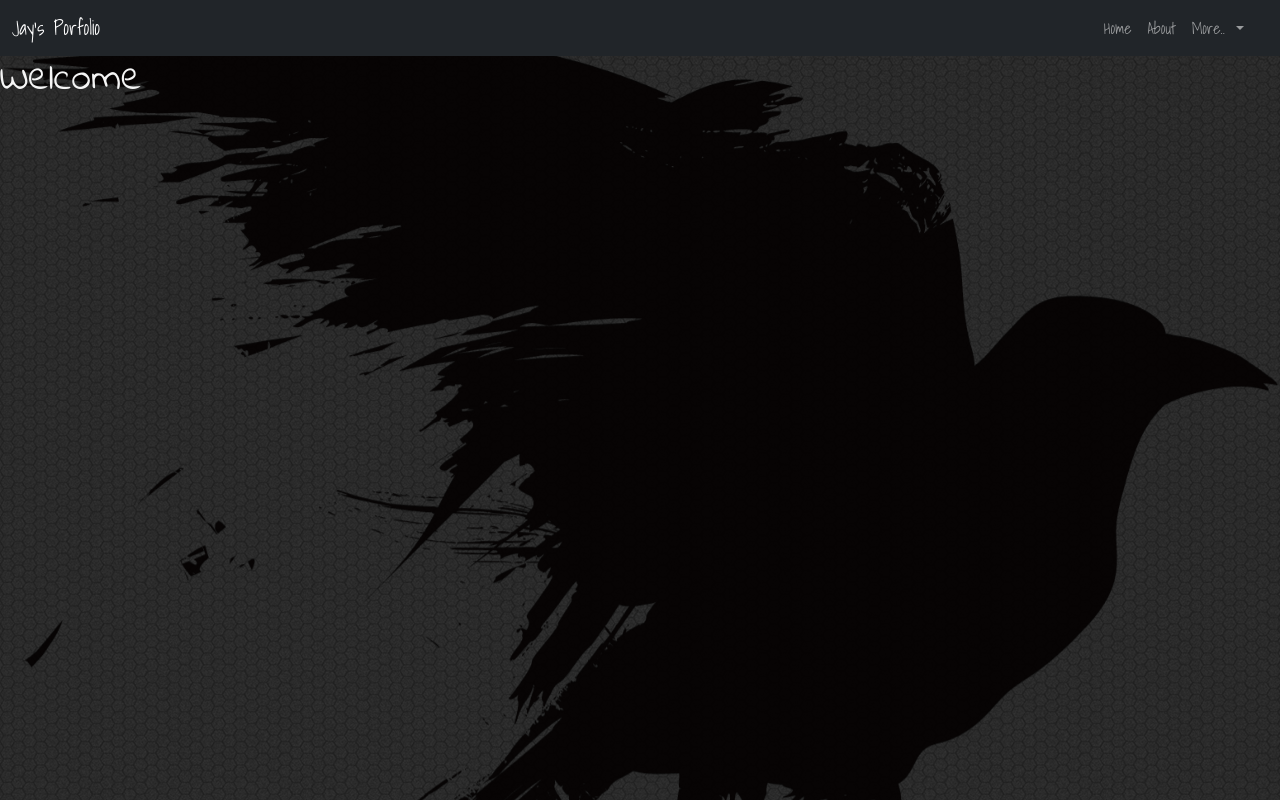
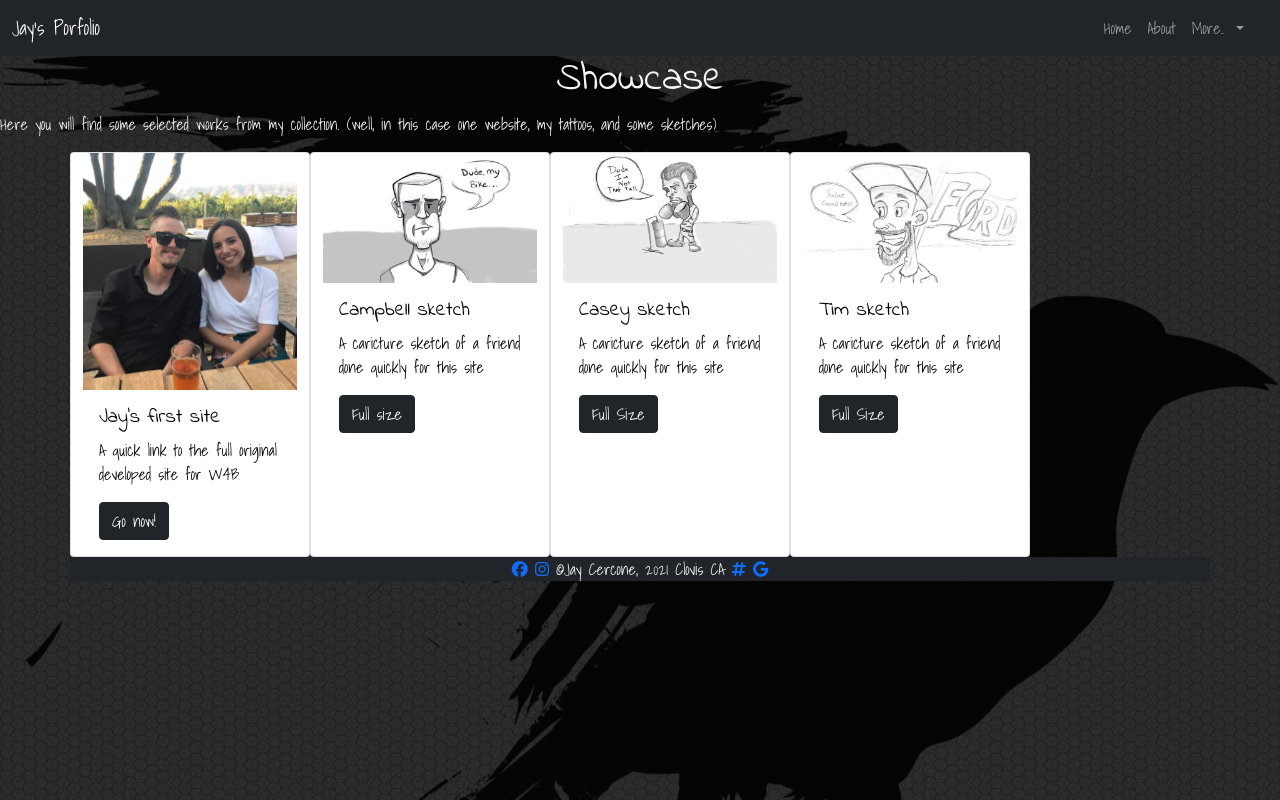
Before and after one commit to JayC424/mfw-final, a plain HTML site: page works1.html in a window 1280 px wide. Drawn offline with nearby package versions, Linux system fonts and the light colour scheme.

Commit message:
Giving up. all done. Brain hurts.

```diff
--- a/CSS/styles.css
+++ b/CSS/styles.css
@@ -31,3 +31,8 @@ body{
 .row1{
     text-align: center;
 }
+#footer{
+    text-align: center;
+}
+
+}
--- a/works1.html
+++ b/works1.html
@@ -54,10 +54,59 @@
       </div>
     </div>
   </nav>
-  <!-- Body -->
-    <h1>Welcome</h1>
-    <p></p>
+<!-- Body -->
+  <h1 style="text-align: center;">Showcase</h1>
+  <p>Here you will find some selected works from my collection. (well, in this case one website, my tattoos, and some sketches)</p>
+<div class="container">
+  <div class="row">
+    <div class="card" style="width: 15rem;">
+      <img src="./Images/wifeandi.jpg" class="card-img-top" alt="Website Link">
+      <div class="card-body">
+        <h5 class="card-title text-black">Jay's first site</h5>
+        <p class="card-text text-black">A quick link to the full original developed site for W4B</p>
+        <a href="https://jayc424.github.io/final-project/" class="btn btn-dark">Go now!</a>
+      </div>
+    </div>
+    <div class="card" style="width: 15rem;">
+      <img src="./Images/tyc.jpg" class="card-img-top" alt="Sketch">
+      <div class="card-body">
+        <h5 class="card-title text-black">Campbell sketch</h5>
+        <p class="card-text text-black">A caricture sketch of a friend done quickly for this site</p>
+        <a href="./Images/tyc.jpg" class="btn btn-dark">Full size</a>
+      </div>
+    </div>
+    <div class="card" style="width: 15rem;">
+      <img src="./Images/cas1ping.png" class="card-img-top" alt="Campbell Sketch">
+      <div class="card-body">
+        <h5 class="card-title text-black">Casey sketch</h5>
+        <p class="card-text text-black">A caricture sketch of a friend done quickly for this site</p>
+        <a href="./Images/cas1ping.png" class="btn btn-dark">Full Size</a>
+      </div>
+    </div>
+    <div class="card" style="width: 15rem;">
+      <img src="./Images/tim.jpg" class="card-img-top" alt="Campbell Sketch">
+      <div class="card-body">
+        <h5 class="card-title text-black">Tim sketch</h5>
+        <p class="card-text text-black">A caricture sketch of a friend done quickly for this site</p>
+        <a href="./Images/tim.jpg" class="btn btn-dark">Full Size</a>
+      </div>
+    </div>
+  </div>
+</div>
 
+
+    <!-- footer -->
+<div class="container">
+  <div class="row bg-dark">
+    <div class="col-md-12" id="footer">
+      <a href="https://www.facebook.com/"><i class="fab fa-facebook"></i></a>
+      <a href="https://www.instagram.com/"><i class="fab fa-instagram"></i></a>
+     <span>&copy</span>Jay Cercone, 2021 Clovis CA
+      <a href="https://www.twitter.com"><i class="fas fa-hashtag"></i></a>
+      <a href="https://www.google.com"><i class="fab fa-google"></i></a>
+    </div>
+  </div>
+</div>
 <!-- Optional JavaScript; choose one of the two! -->
 
 <!-- Option 1: Bootstrap Bundle with Popper -->
```
Also changed, not shown: contact.html (+13 -2 lines), index.html (+15 -8 lines), works2.html (+51 -3 lines).
